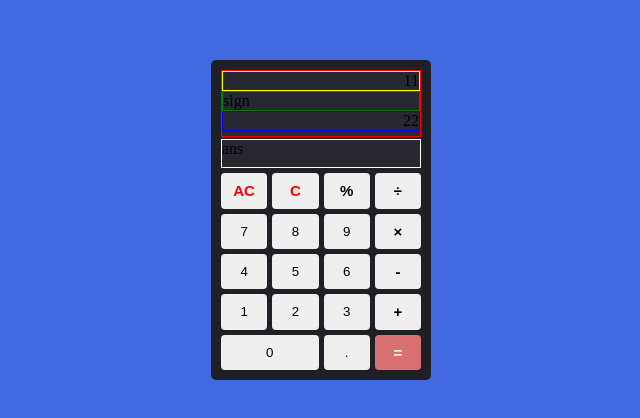
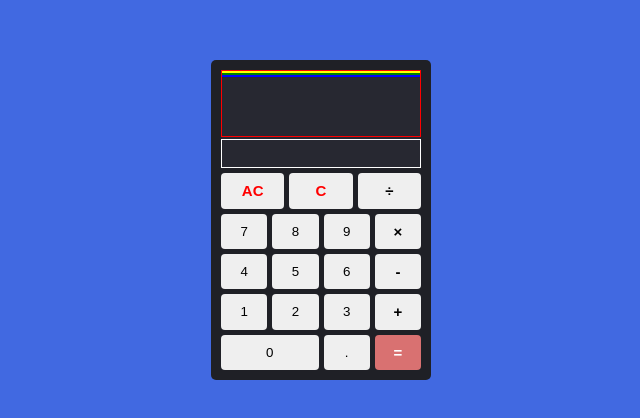
Before and after one commit to colmelom0410/calculator, a plain HTML site: page index.html in a window 1280 px wide. Shown: the part 188-606 px from the top of the page, without its empty margins (319-959 px from the left). Drawn offline with Linux system fonts and the light colour scheme.

Commit message:
Delete the percent button

```diff
--- a/index.html
+++ b/index.html
@@ -10,17 +10,16 @@
     <div class="container">
         <div id="display">
             <div id="equation">
-                <div id="equationOne">11</div>
-                <p id="sign">sign</p>
-                <div id="equationTwo">22</div>
+                <div id="equationOne"></div>
+                <p id="sign"></p>
+                <div id="equationTwo"></div>
             </div>
-            <div id="answer">ans</div>
+            <div id="answer"></div>
         </div>
         <div class="btn-container">
             <div class="btnRow">
                 <button id="AC">AC</button>
                 <button id="C">C</button>
-                <button class="operationBtn" id="percent">%</button>
                 <button class="operationBtn" id="divide">÷</button>
             </div>
             <div class="btnRow">
```
